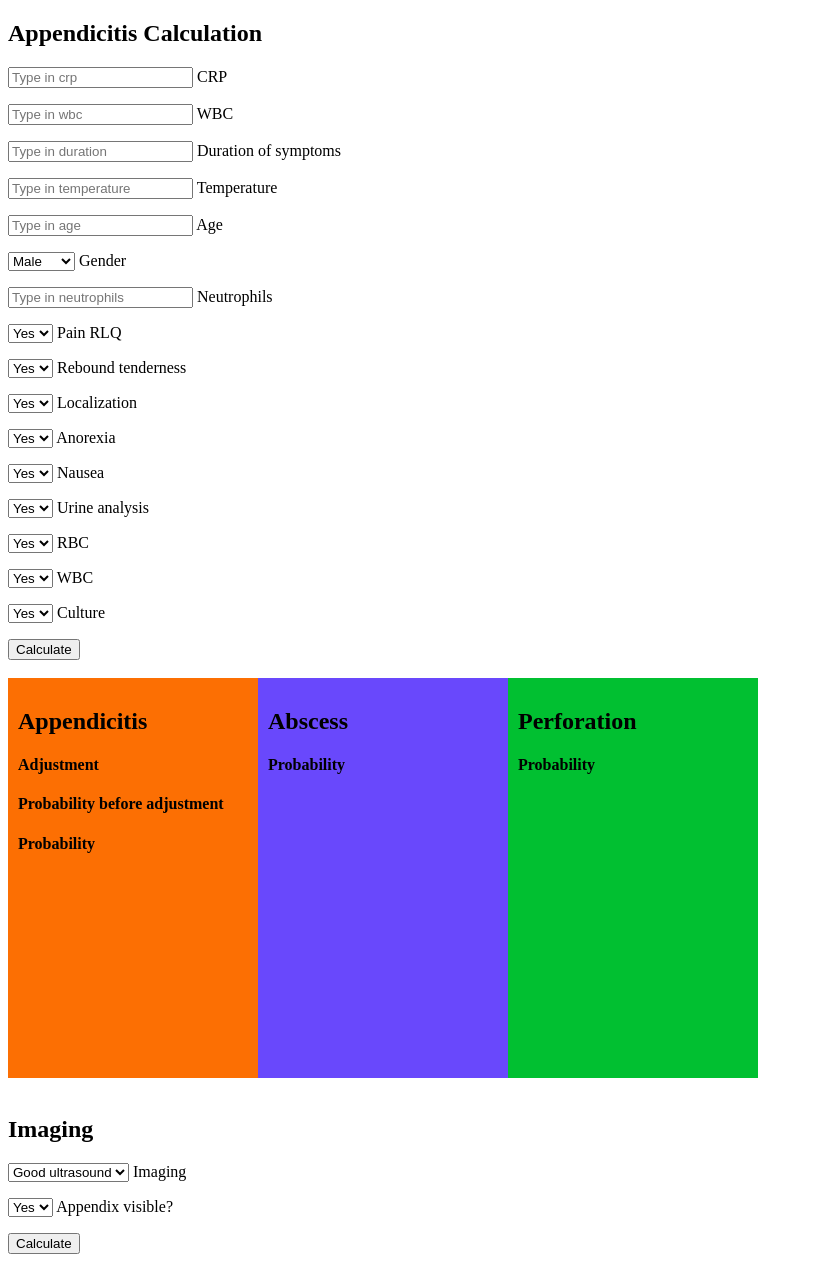
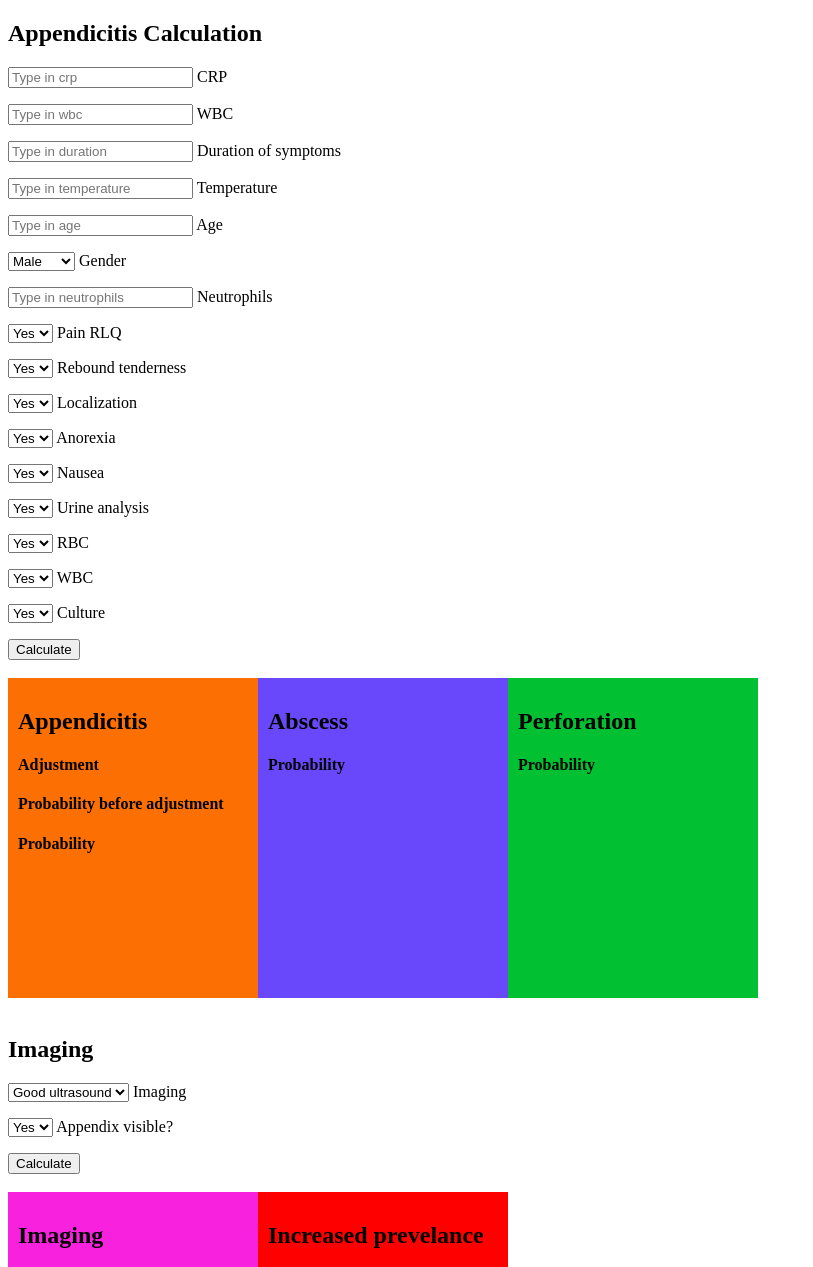
Before and after one commit to IceMedApp/appendicitis-probability, a website with bundled scripts: page index.html in a window 1280 px wide. Shown: the top 1267 px of the page, without its empty margins (0-813 px from the left). Built offline with nearby package versions, Linux system fonts and the light colour scheme.

Commit message:
Update index.css

```diff
--- a/index.css
+++ b/index.css
@@ -7,7 +7,7 @@
   float: left;
   width: 250px;
   padding: 10px;
-  height: 400px; /* Should be removed. Only for demonstration */
+  height: 320px; /* Should be removed. Only for demonstration */
 }
 
 /* Clear floats after the columns */
```
